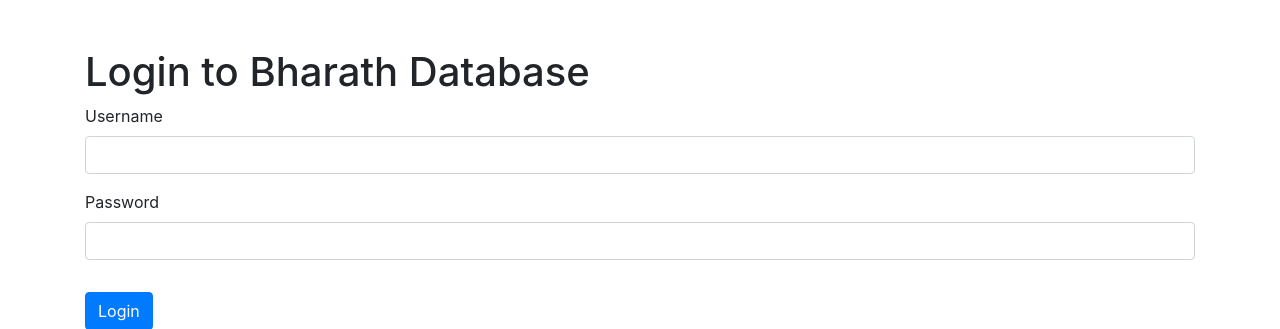
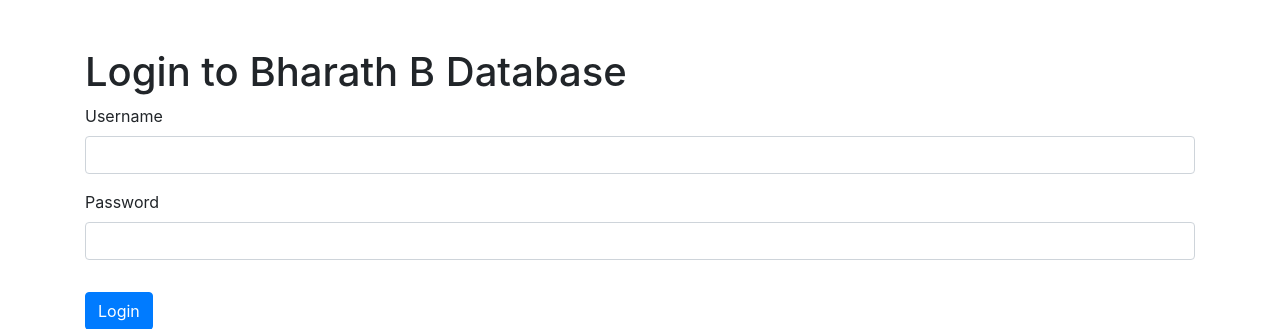
Before and after one commit to bharath-b-1312/BB_DevSec_Flaskmysql, a Flask app: page / in a window 1280 px wide. Shown: the top 329 px of the page. Run offline with Flask 2, Linux system fonts and the light colour scheme; some libraries are stand-ins or nearby versions.

```diff
--- a/templates/index.html
+++ b/templates/index.html
@@ -8,7 +8,7 @@
 </head>
 <body>
     <div class="container">
-        <h1 class="mt-5">Login to Bharath Database</h1>
+        <h1 class="mt-5">Login to Bharath B Database</h1>
 
         <form method="post" action="{{ url_for('login') }}">
             <div class="form-group">
```
Also changed, not shown: README.md.
